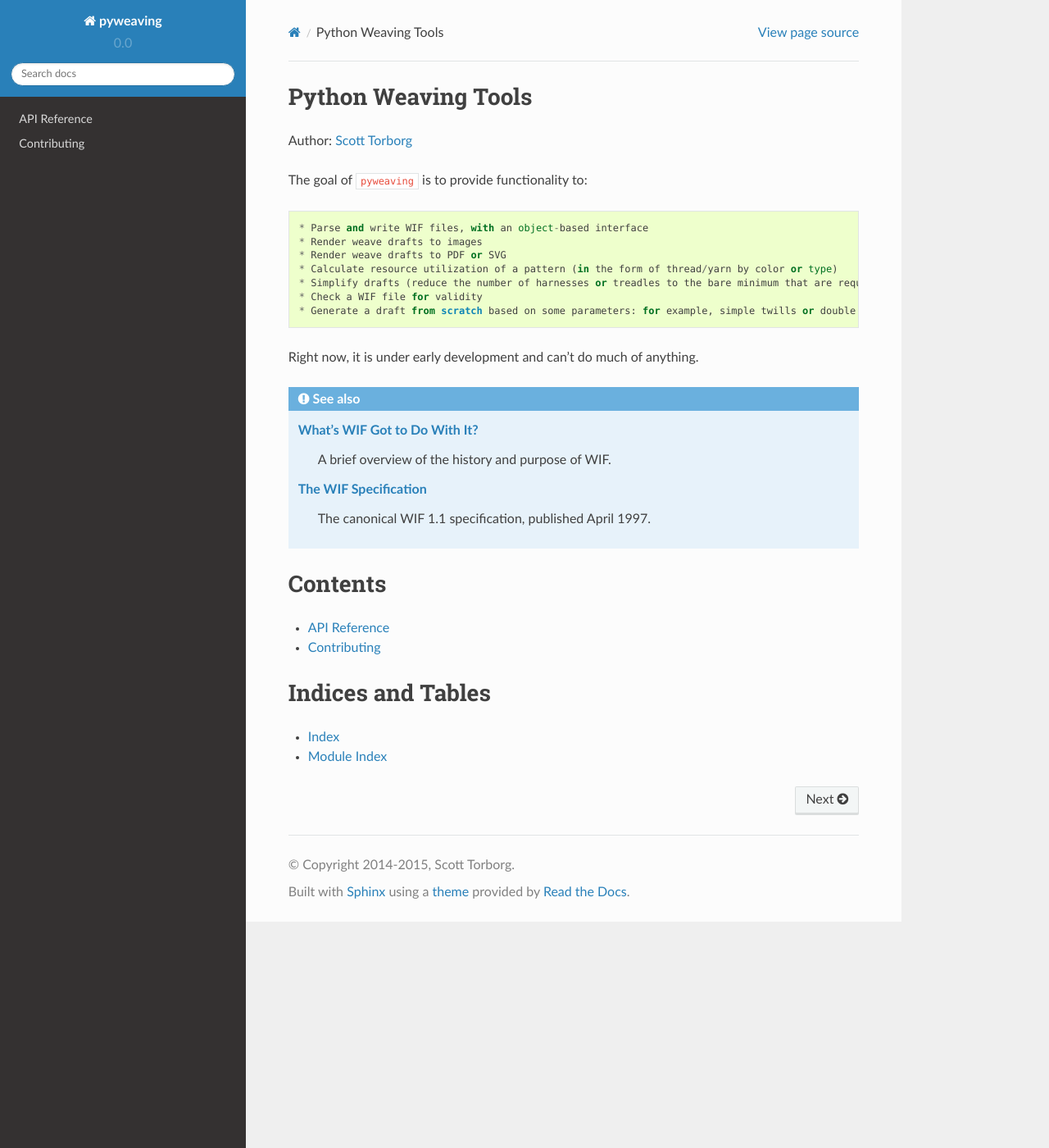
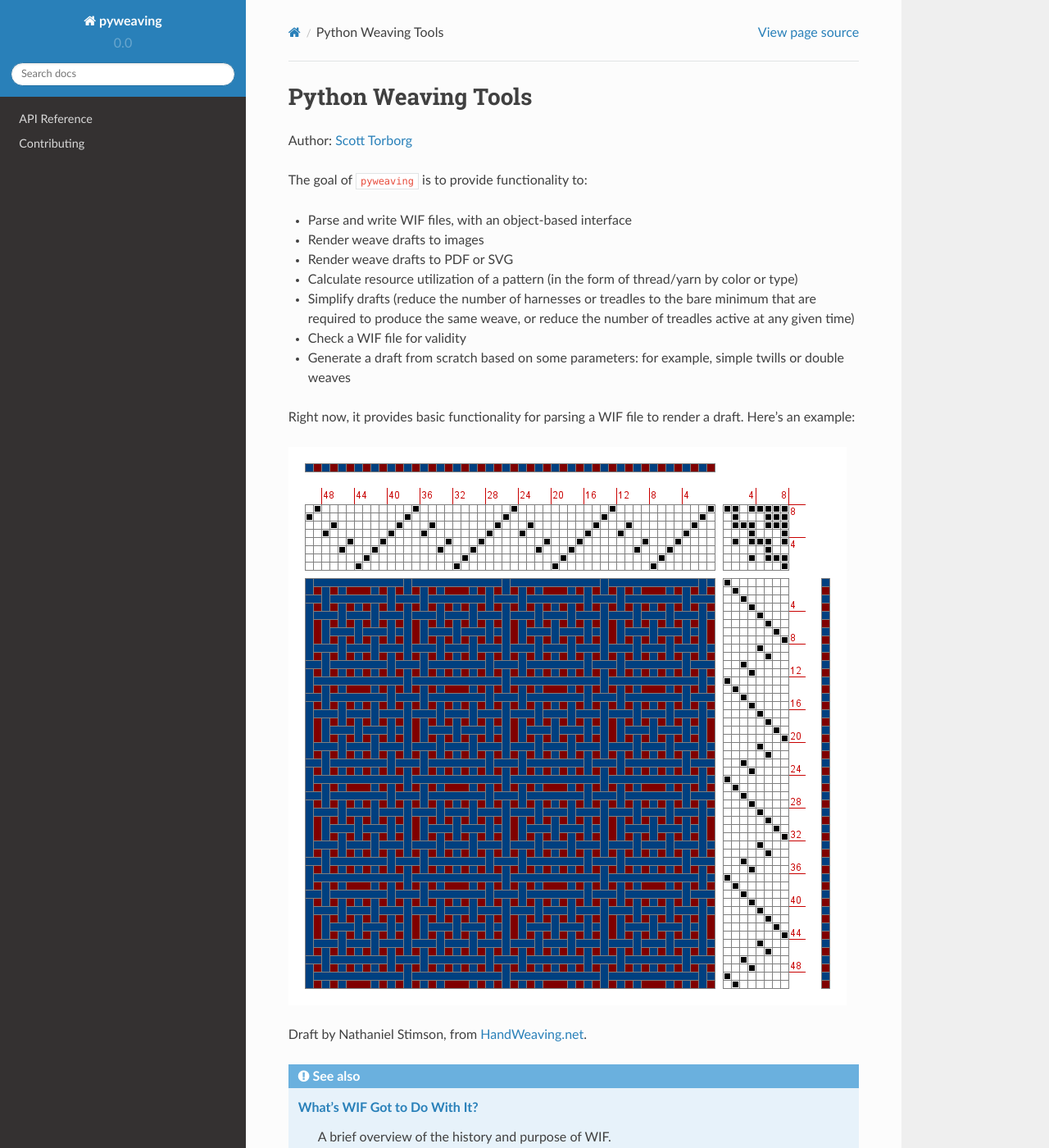
Before and after one commit to storborg/pyweaving, a Sphinx documentation site: the page built from docs/index.rst, in a window 1280 px wide and 1400 px high. Shown: the whole window at 82% size. Built offline with Sphinx 7.4.7 and the Read the Docs theme 2.0.0, drawn with Linux system fonts in a browser that asks for light colours.

Commit message:
Add an example to docs

```diff
--- a/docs/index.rst
+++ b/docs/index.rst
@@ -3,7 +3,7 @@ Python Weaving Tools
 
 Author: `Scott Torborg <http://www.scotttorborg.com>`_
 
-The goal of ``pyweaving`` is to provide functionality to::
+The goal of ``pyweaving`` is to provide functionality to:
 
 * Parse and write WIF files, with an object-based interface
 * Render weave drafts to images
@@ -13,7 +13,11 @@ The goal of ``pyweaving`` is to provide functionality to::
 * Check a WIF file for validity
 * Generate a draft from scratch based on some parameters: for example, simple twills or double weaves
 
-Right now, it is under early development and can't do much of anything.
+Right now, it provides basic functionality for parsing a WIF file to render a draft. Here's an example:
+
+.. image:: 63365.png
+
+Draft by Nathaniel Stimson, from `HandWeaving.net <http://www.handweaving.net/PatternDisplay.aspx?PATTERNID=63365>`_.
 
 .. seealso::
 
```
Also changed, not shown: docs/63365.png (added).
